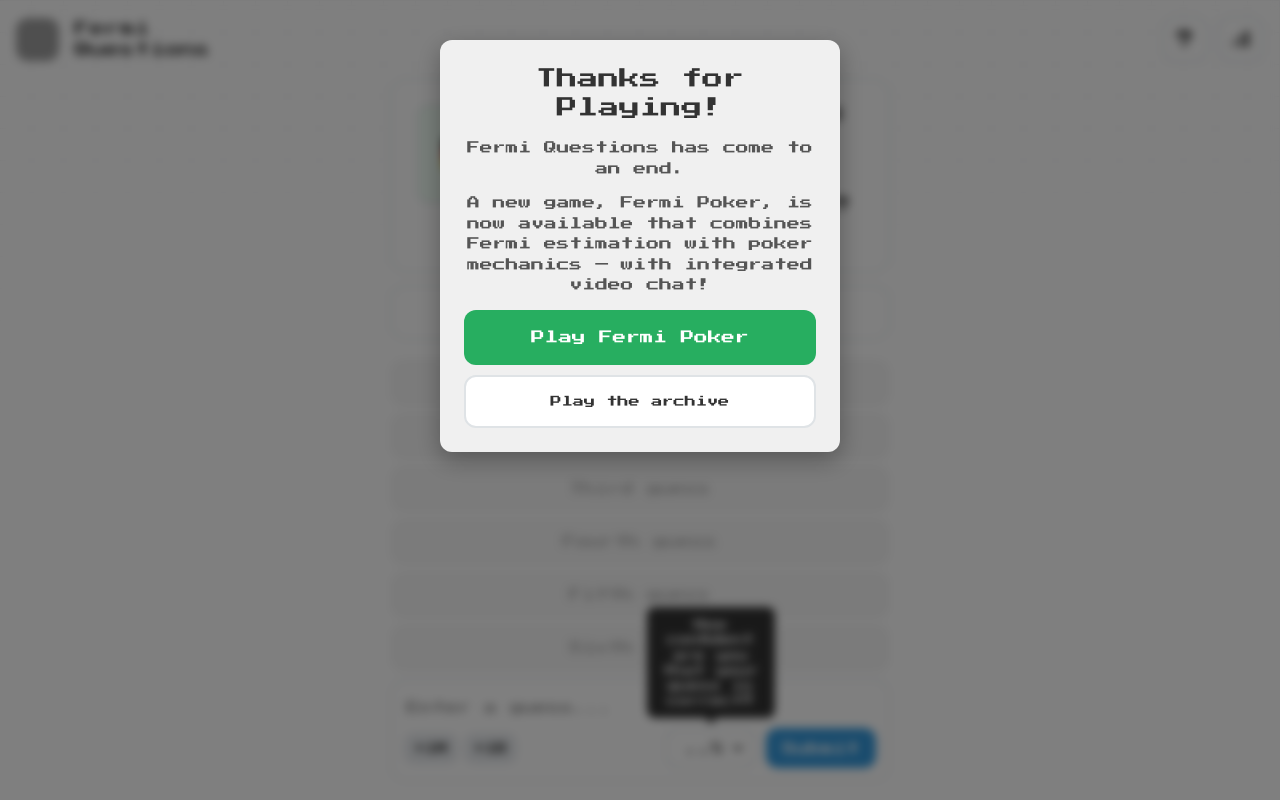
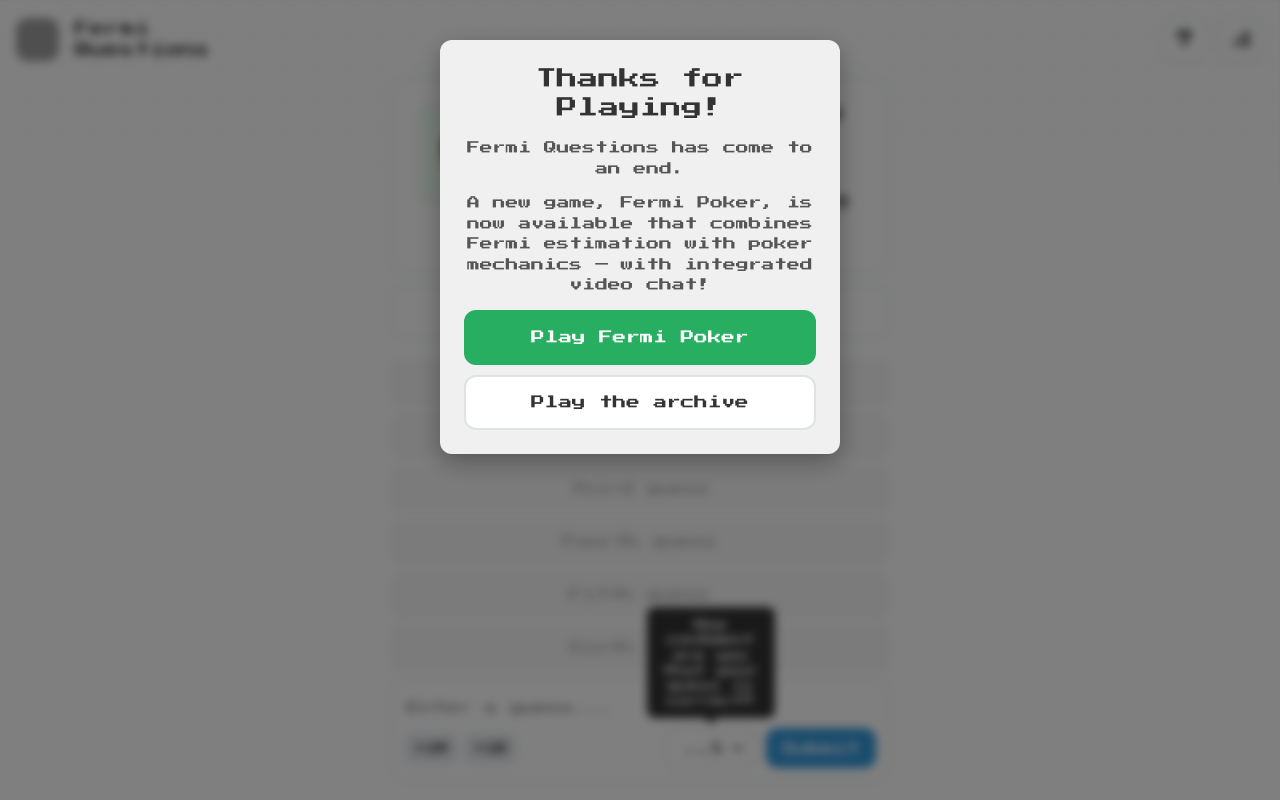
Before and after one commit to danielfetz/fermiquestions, a plain HTML site: page index.html in a window 1280 px wide. Drawn offline with nearby package versions, Linux system fonts and the light colour scheme; no server answers; grey boxes are pictures that could not be loaded.

Commit message:
Game-end modal: match archive button font size to the CTA
Co-Authored-By: Claude Opus 5.5 <noreply@anthropic.com>
Claude-Session: https://claude.ai/code/session_01VB7wob5MLG19nKZRZ5LsmM

```diff
--- a/styles.css
+++ b/styles.css
@@ -1019,8 +1019,8 @@ button#stats-btn {
     color: #333;
     border: 2px solid #dfe3e6;
     padding: 16px;
-    font-size: 0.7rem;
-    line-height: 1.6;
+    font-size: 0.85rem;
+    line-height: 1.4;
 }
 
 #close-game-end-btn:hover {
```
